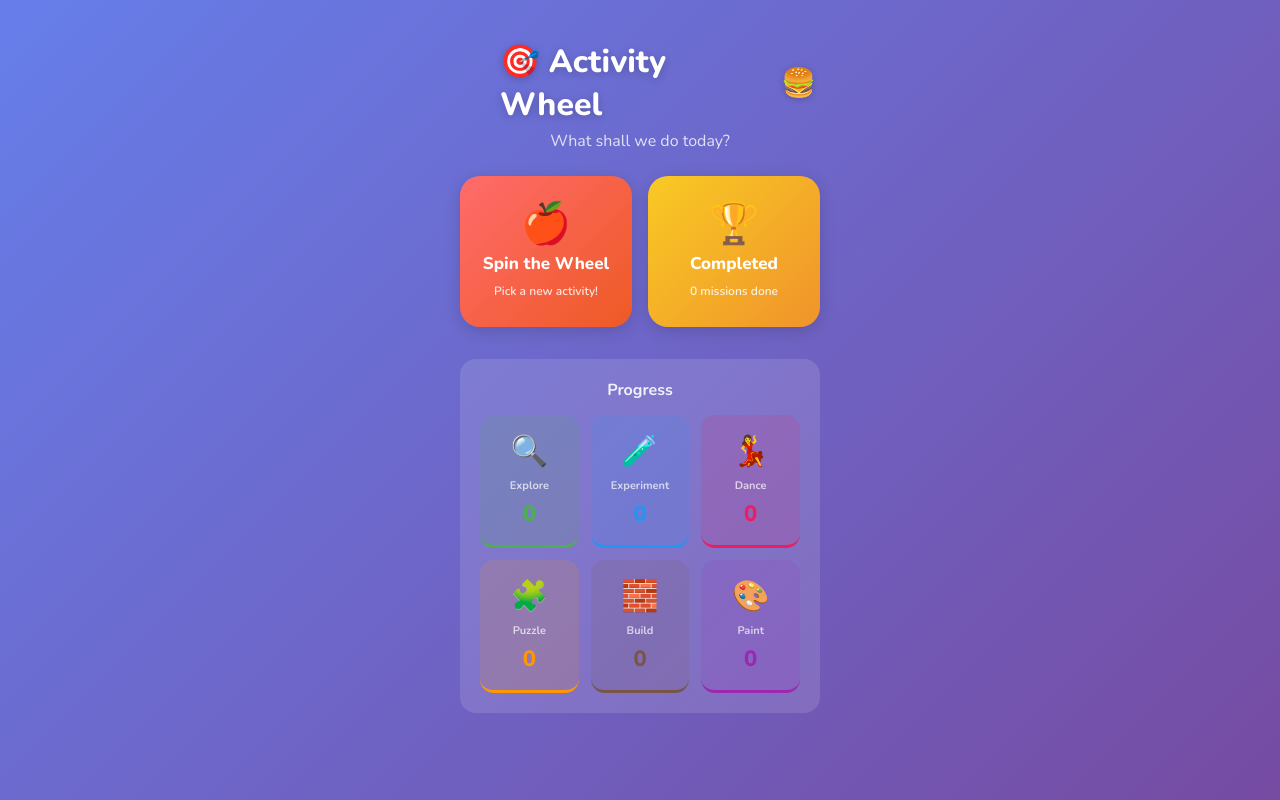
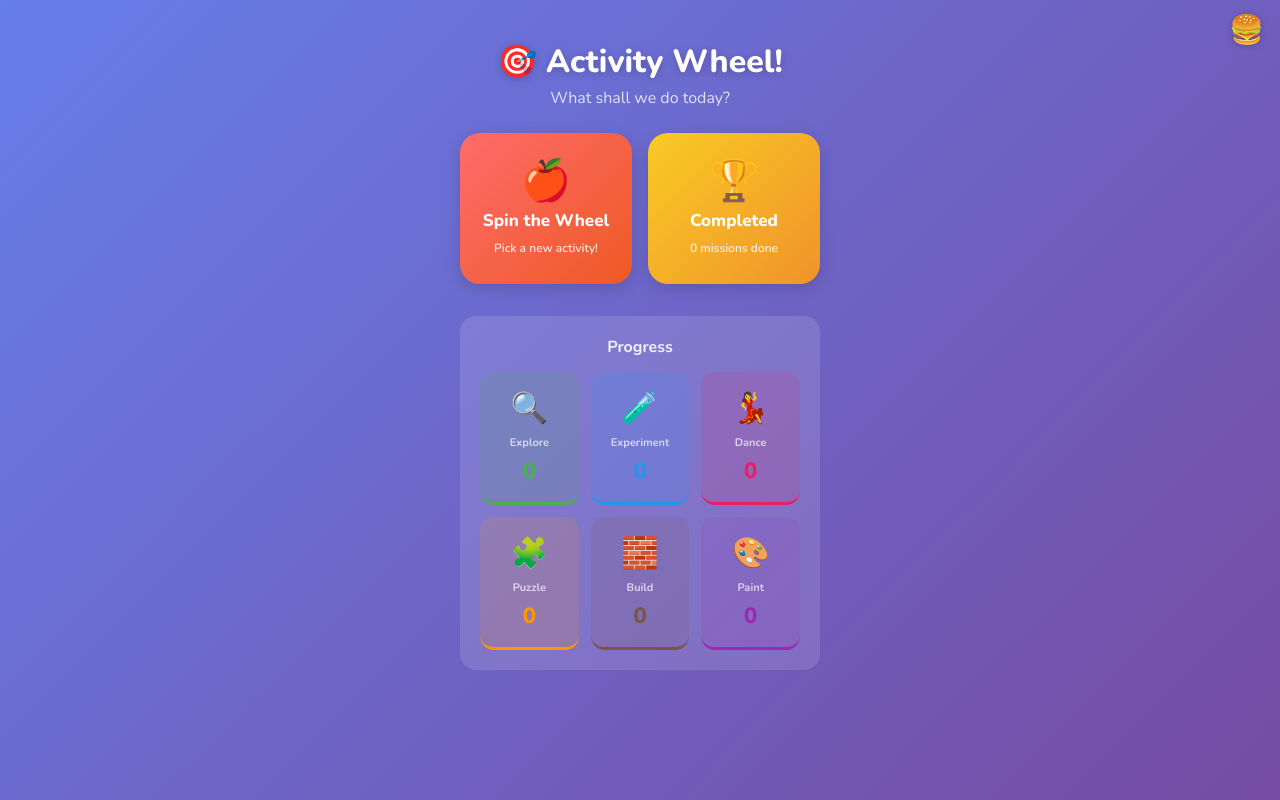
Before and after one commit to mattcinnamon/activity-wheel, a React (Vite) app: page / in a window 1280 px wide. Built offline with nearby package versions, Linux system fonts and the light colour scheme; no server answers.

Commit message:
Move burger menu to fixed top-right position, add ! to title
https://claude.ai/code/session_0143rqPFf61xSD1zk7dFWPH1

```diff
--- a/src/components/Homepage.css
+++ b/src/components/Homepage.css
@@ -6,27 +6,18 @@
   min-height: 100dvh;
 }
 
-.homepage__top-bar {
-  display: flex;
-  align-items: center;
-  justify-content: space-between;
-  width: 100%;
-  max-width: 360px;
-  margin-bottom: 4px;
-}
-
-.homepage__spacer {
-  width: 40px;
-}
-
 .homepage__title {
   font-size: 32px;
   font-weight: 800;
   color: #fff;
   text-shadow: 0 2px 8px rgba(0, 0, 0, 0.2);
+  margin-bottom: 4px;
 }
 
 .homepage__menu-btn {
+  position: fixed;
+  top: 12px;
+  right: 12px;
   background: none;
   border: none;
   font-size: 28px;
@@ -35,6 +26,7 @@
   line-height: 1;
   filter: drop-shadow(0 1px 3px rgba(0, 0, 0, 0.2));
   transition: transform 0.15s ease;
+  z-index: 10;
 }
 
 .homepage__menu-btn:active {
--- a/src/components/Homepage.jsx
+++ b/src/components/Homepage.jsx
@@ -38,11 +38,8 @@ export default function Homepage({ onGoToWheel, onGoToCompleted, onGoToMenu, onC
 
   return (
     <div className="homepage">
-      <div className="homepage__top-bar">
-        <div className="homepage__spacer" />
-        <h1 className="homepage__title">🎯 Activity Wheel</h1>
-        <button className="homepage__menu-btn" onClick={onGoToMenu}>🍔</button>
-      </div>
+      <button className="homepage__menu-btn" onClick={onGoToMenu}>🍔</button>
+      <h1 className="homepage__title">🎯 Activity Wheel!</h1>
       <p className="homepage__subtitle">What shall we do today?</p>
 
       {activeMission && (
```
